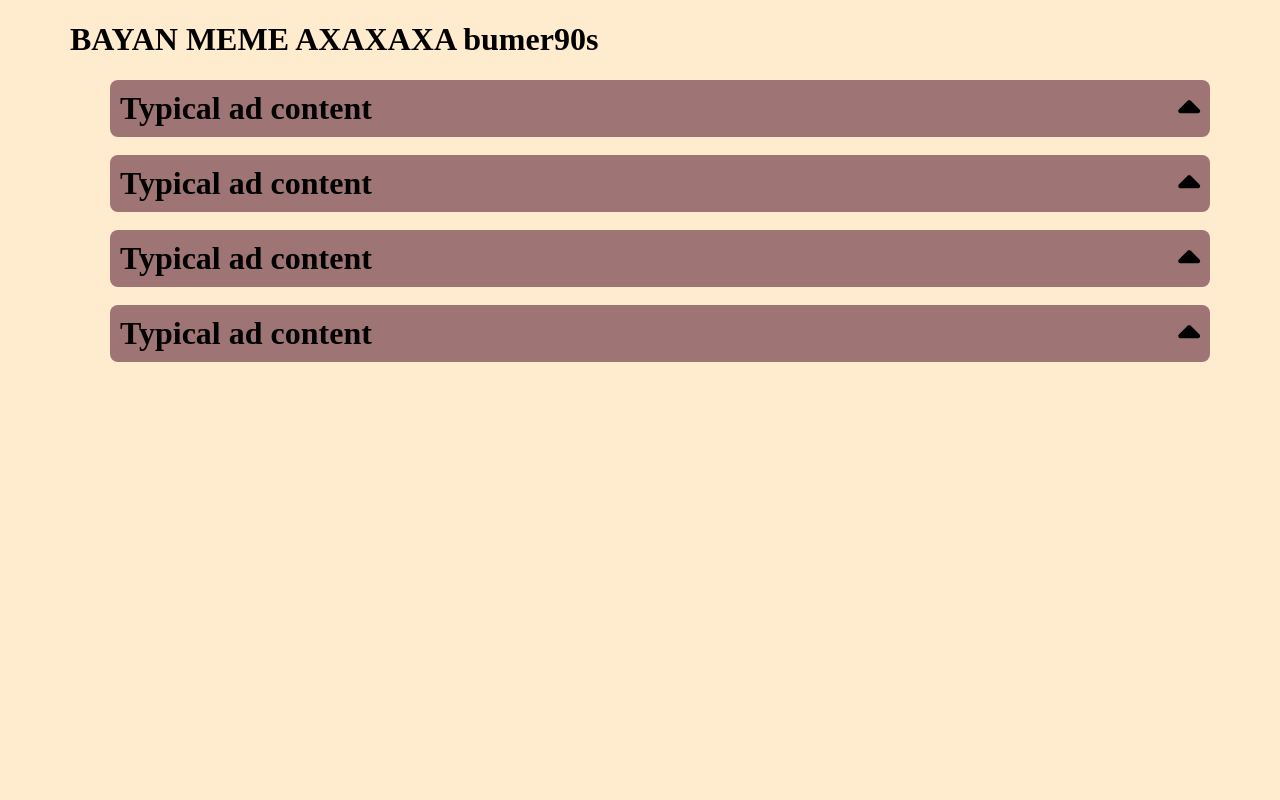
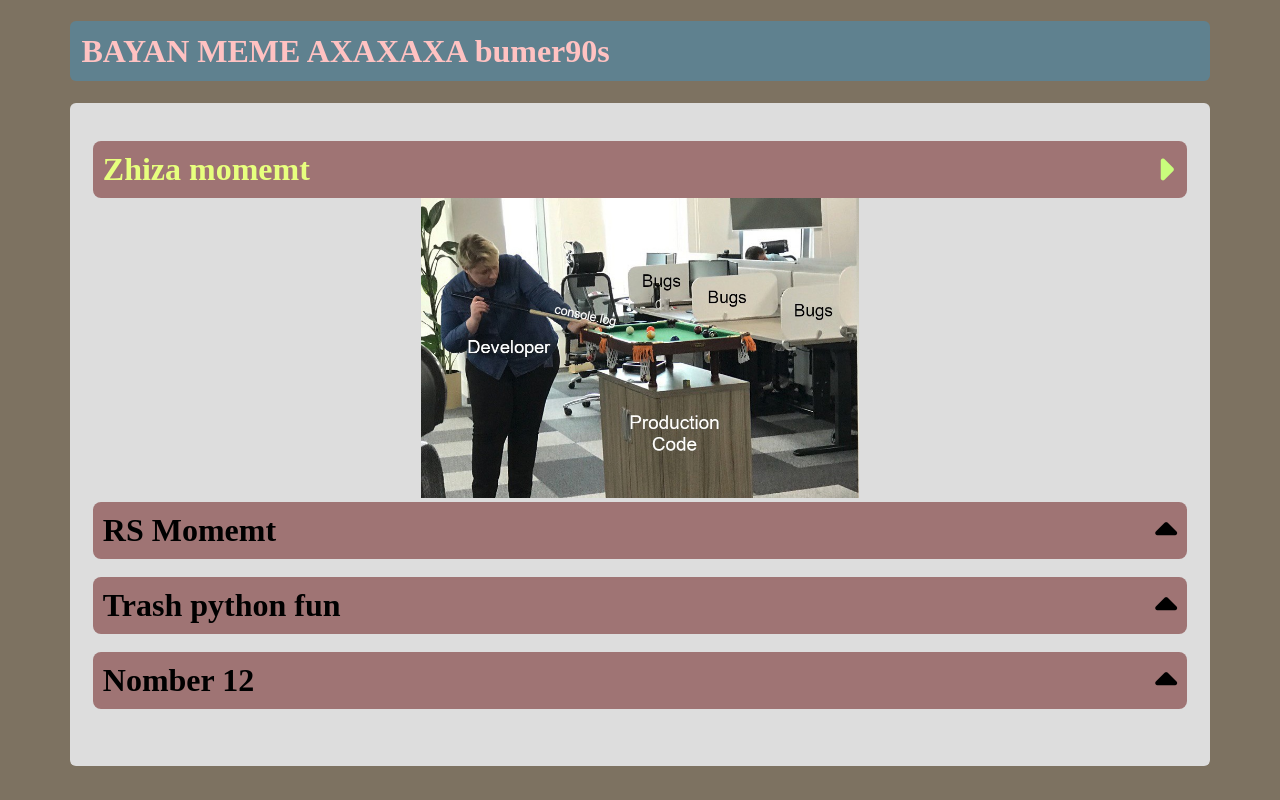
Before and after one commit to A4U4UK/cssBayan, a plain HTML site: page cssBayan/index.html in a window 1280 px wide. Drawn offline with Linux system fonts and the light colour scheme.

Commit message:
feat: add function for accordin(12 мар 2023 г. 13:04:30)

```diff
--- a/cssBayan/index.html
+++ b/cssBayan/index.html
@@ -17,52 +17,52 @@
             <ul class="accordion-element">
                 <li class="accordion-element-block">
                     <div class="accordion-element-box">
-                        <input checked type="radio" name="accardion" class="input" id="num-one" />
-                        <label for="num-one" class="into-mem">
-                            <p>Typical ad content</p>
+                        <input checked type="radio" name="accardion" class="input" id="mem-1" />
+                        <label for="mem-1" class="into-mem">
+                            <p>Zhiza momemt</p>
                             <i class="fa-solid fa-caret-up fa-rotate-by"></i>
                         </label>
                     </div>
-                    <label for="num-one" class="accardion-img">
-                        <img src="/cssBayan/img/1mem.jpg">
+                    <label for="mem-1" class="accardion-img">
+                        <img src="/cssBayan/img/mem1.jpg">
                     </label>
                 </li>
 
                 <li class="accordion-element-block">
                     <div class="accordion-element-box">
-                        <input checked type="radio" name="accardion" class="input" id="num-one" />
-                        <label for="num-one" class="into-mem">
-                            <p>Typical ad content</p>
+                        <input type="radio" name="accardion" class="input" id="mem-2" />
+                        <label for="mem-2" class="into-mem">
+                            <p>RS Momemt</p>
                             <i class="fa-solid fa-caret-up fa-rotate-by"></i>
                         </label>
                     </div>
-                    <label for="num-one" class="accardion-img">
+                    <label for="mem-2" class="accardion-img">
                         <img src="/cssBayan/img/mem2.jpg">
                     </label>
                 </li>
 
                 <li class="accordion-element-block">
                     <div class="accordion-element-box">
-                        <input checked type="radio" name="accardion" class="input" id="num-one" />
-                        <label for="num-one" class="into-mem">
-                            <p>Typical ad content</p>
+                        <input type="radio" name="accardion" class="input" id="mem-3" />
+                        <label for="mem-3" class="into-mem">
+                            <p>Trash python fun</p>
                             <i class="fa-solid fa-caret-up fa-rotate-by"></i>
                         </label>
                     </div>
-                    <label for="num-one" class="accardion-img">
+                    <label for="mem-3" class="accardion-img">
                         <img src="/cssBayan/img/mem3.jpg">
                     </label>
                 </li>
 
                 <li class="accordion-element-block">
                     <div class="accordion-element-box">
-                        <input checked type="radio" name="accardion" class="input" id="num-one" />
-                        <label for="num-one" class="into-mem">
-                            <p>Typical ad content</p>
+                        <input type="radio" name="accardion" class="input" id="mem-4" />
+                        <label for="mem-4" class="into-mem">
+                            <p>Nomber 12</p>
                             <i class="fa-solid fa-caret-up fa-rotate-by"></i>
                         </label>
                     </div>
-                    <label for="num-one" class="accardion-img">
+                    <label for="mem-4" class="accardion-img">
                         <img src="/cssBayan/img/mem4.png">
                     </label>
                 </li>
--- a/cssBayan/style.css
+++ b/cssBayan/style.css
@@ -1,13 +1,22 @@
 body{
-    background-color: blanchedalmond;
+    background-color: rgb(125, 114, 97);
 }
 p{
     margin: 0;
     font-weight: bold;
     font-size: xx-large;
 }
+h1{
+    background-color:rgb(95, 129, 143);
+    color: #ffc2c2;
+    padding: 1%;
+    border-radius: 6px;
+}
 .accordion{
     text-align: center;
+    background-color:rgb(221, 221, 221);
+    padding: 2%;
+    border-radius: 6px;
 }
 .accordion-element-box{
     background-color:rgb(159, 116, 116);
@@ -22,9 +31,11 @@ img{
 }
 .accordion-element{
     list-style: none;
+    cursor: pointer;
+    padding: 0;
 }
-.accordion-element-block{
-    cursor: pointer;
+input{
+    display: none;
 }
 
 .accordion-element-box:hover ~ .accardion-img img{
@@ -35,9 +46,27 @@ img{
     width: 40%;
     height: 40%;
 }
+.accordion-element-block:has(input[type=radio]:checked) img {
+    width: 40%;
+    height: 40%;
+}
 .accordion-element-block:hover i {
     --fa-rotate-angle: 90deg;
+    color: #c9fd7c;
 }
+.accordion-element-block:has(input[type=radio]:checked) i {
+    --fa-rotate-angle: 90deg;
+    color: #c9fd7c;
+}
+.accordion-element-block:has(input[type=radio]:checked) p {
+    color: #e7ff7e;
+}
+.accordion-element-block:hover p {
+    color: #e7ff7e;
+}
+
+
+
 
 .accordion-cont{
     width: 1140px;
@@ -47,9 +76,7 @@ img{
     display: block;
     width: 100%;
 }
-input{
-    display: none;
-}
+
 .into-mem{
     display: flex;
     justify-content: space-between;
@@ -59,3 +86,6 @@ input{
 i{
     font-size: 35px;
 }
+label{
+    cursor: pointer;
+}
```
Also changed, not shown: cssBayan/img/1mem.jpg (deleted), cssBayan/img/mem1.jpg (added).
